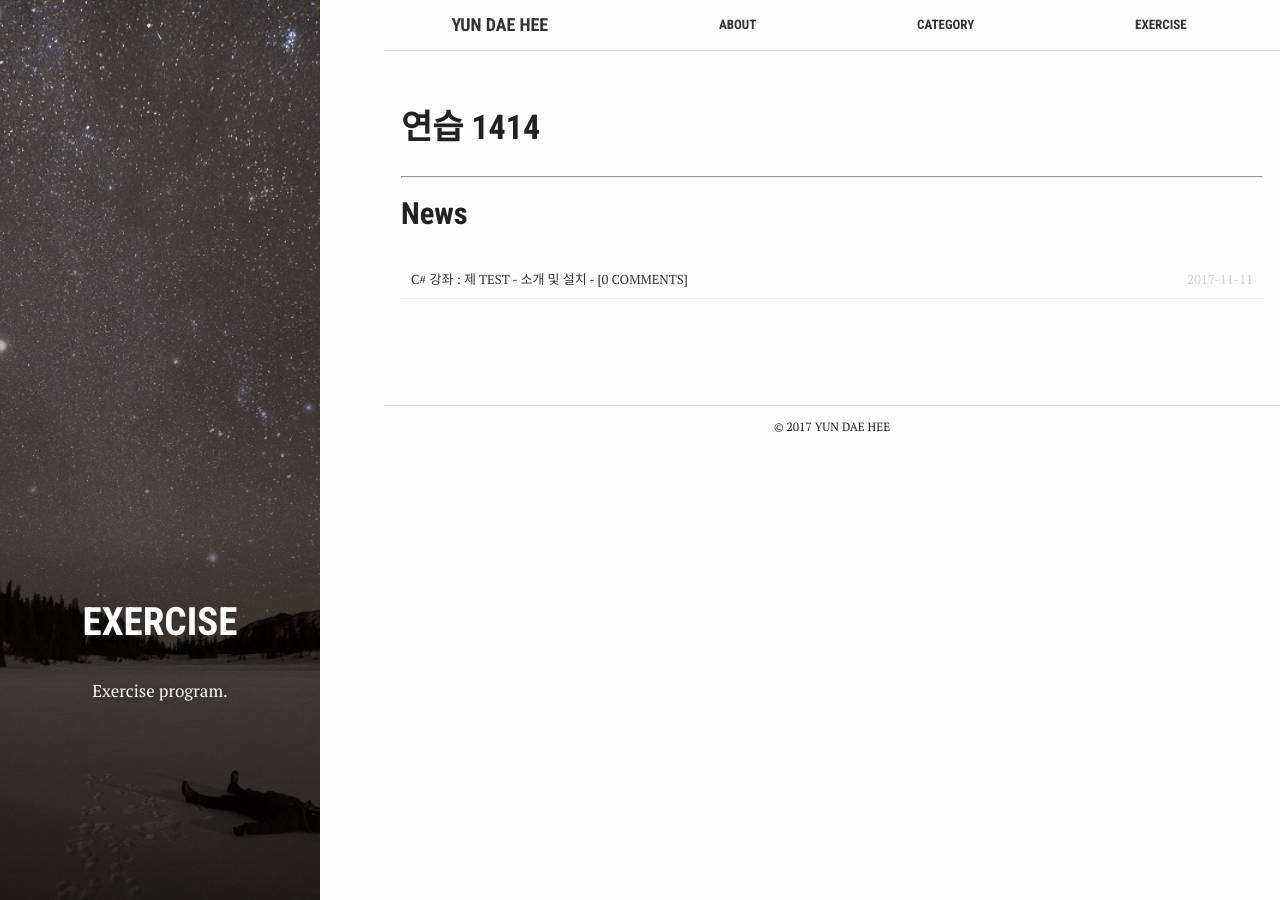
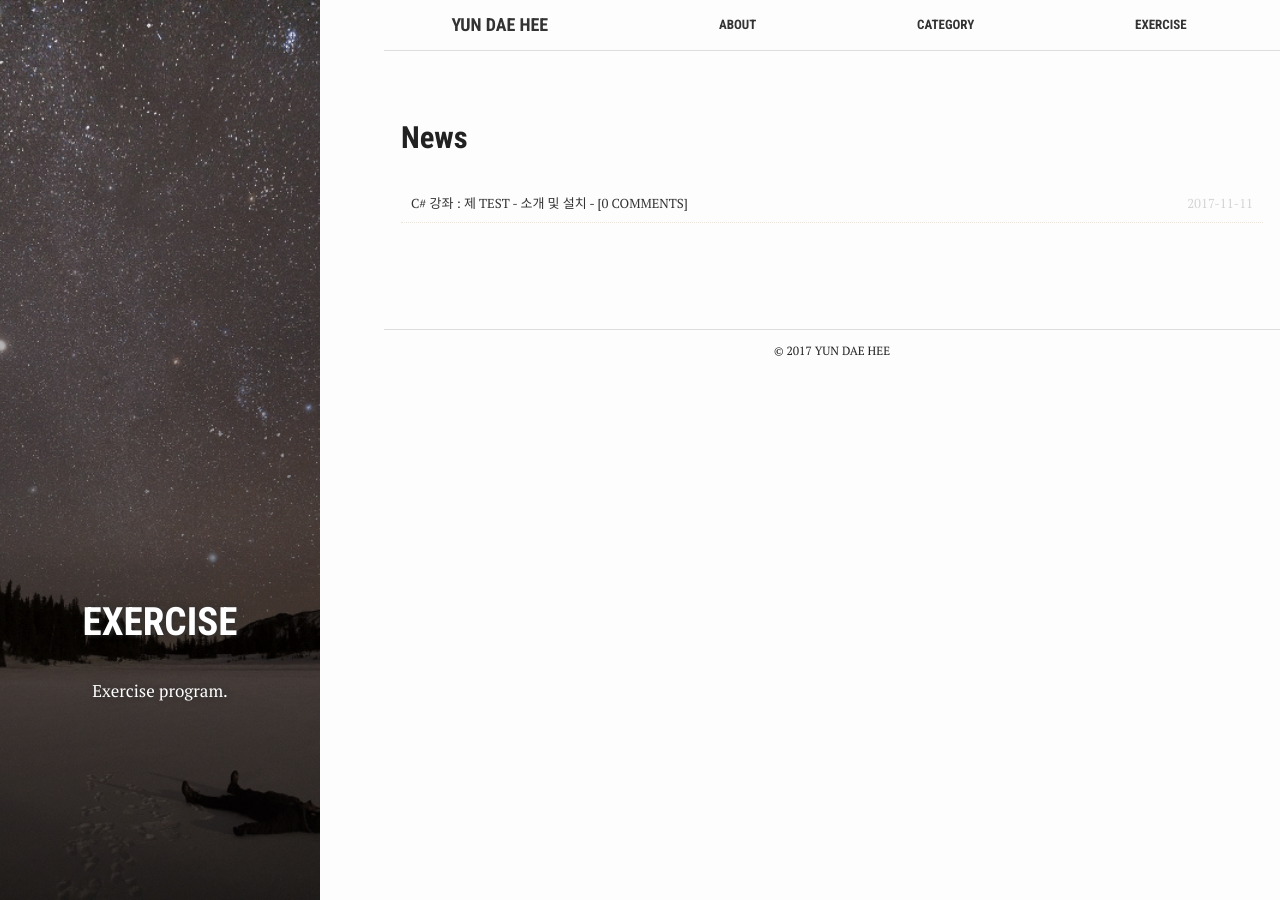
Before and after one commit to test076923/test076923.github.io, a Jekyll site: the page built from exercise.md, in a window 1280 px wide. Built offline with Jekyll 4.4.1, drawn with Linux system fonts in a browser that asks for light colours; comment, search, counter and statistics services are not loaded.

Commit message:
Update exercise.md

```diff
--- a/exercise.md
+++ b/exercise.md
@@ -8,8 +8,6 @@ summary: "Exercise program."
 active: Exercise
 date: 9/12/2017 3:37:34 PM
 ---
-# 연습 1414 #
-----------
 
 {% for tag in site.tags %}
   {% assign t = tag | first %}
```
